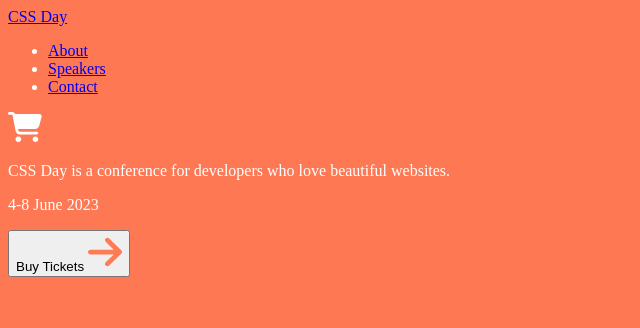
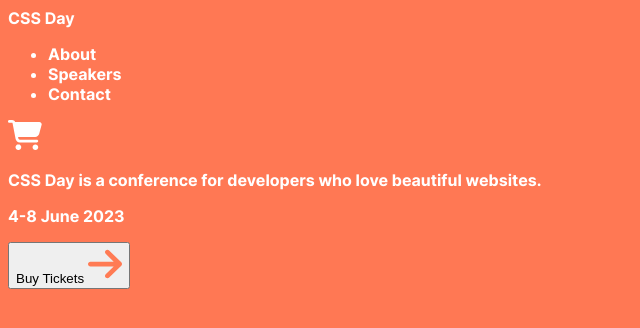
Before and after one commit to librarykrystal/fem-css-foundations, a plain HTML site: page index.html in a window 1280 px wide. Shown: the whole page, without its empty margins (0-640 px from the left). Drawn offline with Linux system fonts and the light colour scheme.

Commit message:
Added Inter fonts .ttf files.

```diff
--- a/styles/index.css
+++ b/styles/index.css
@@ -1,4 +1,20 @@
+@font-face {
+  font-family: Inter;
+  src: url(../fonts/Inter-Regular.ttf);
+}
+
+@font-face {
+  font-family: InterBold;
+  src: url(../fonts/Inter-Bold.ttf);
+}
+
 body {
   background-color: #ff7854;
   color: white;
+  font-family: InterBold;
 }
+
+a {
+  color: inherit;
+  text-decoration: inherit;
+}
```
Also changed, not shown: fonts/Inter-Bold.ttf (added), fonts/Inter-Regular.ttf (added).
